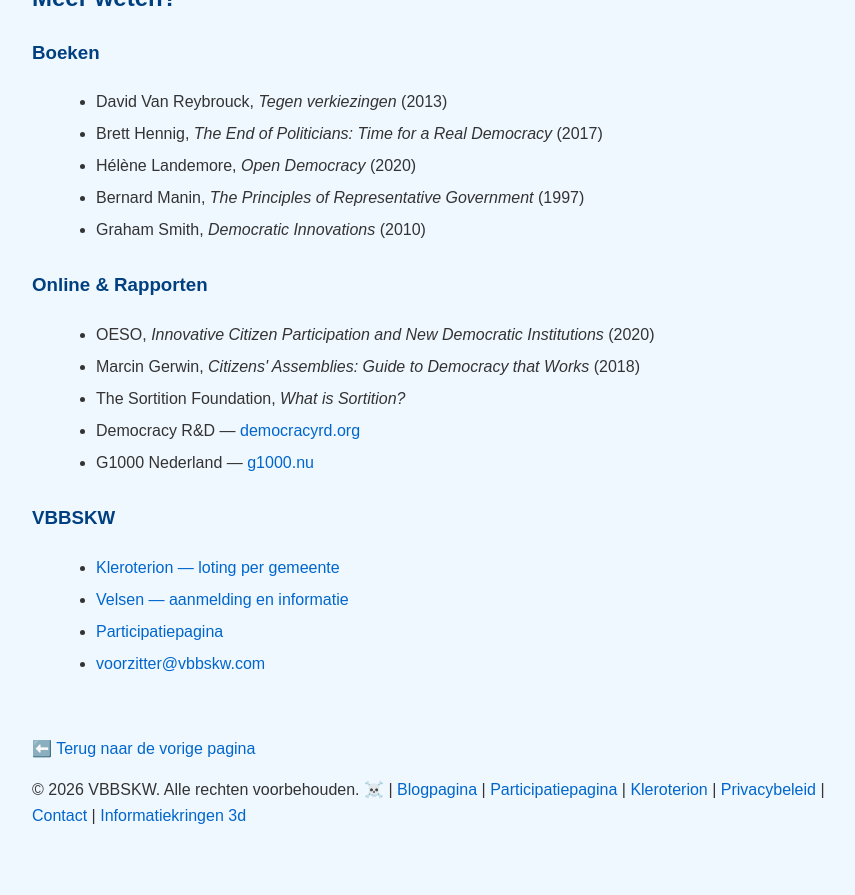
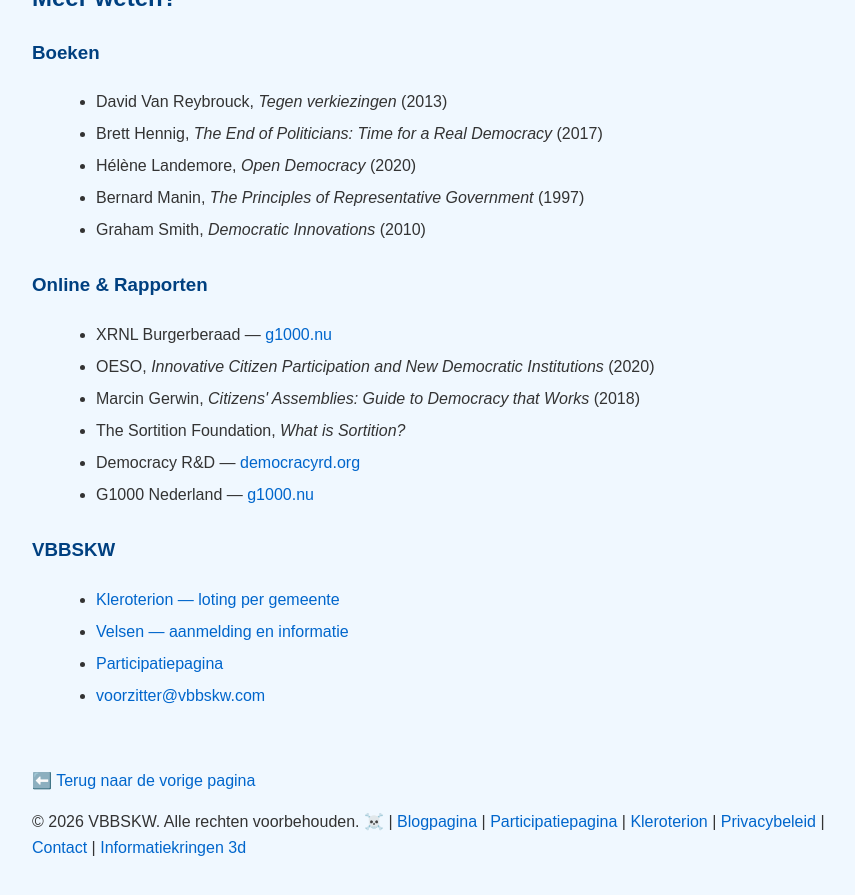
Before and after one commit to Klikblitser/VBBSKW, a Jekyll site: the page built from velsen.html, in a window 1280 px wide and 900 px high, scrolled down 11013 px. Shown: the top 895 px of the window, without its empty margins (208-1063 px from the left). Built offline with Jekyll 4.4.1, drawn with Linux system fonts in a browser that asks for light colours; before the commit the page ends 11881 px from its top, so only the background shows below that.

Commit message:
aanpassing

```diff
--- a/velsen.html
+++ b/velsen.html
@@ -608,6 +608,7 @@
 
   <h3>Online &amp; Rapporten</h3>
   <ul style="margin: 0.5rem 0 1.5rem 1.5rem; line-height: 2;">
+    <li>XRNL Burgerberaad &mdash; <a href="https://extinctionrebellion.nl/app/uploads/2020/07/XRNL-gids-Burgerberaad-1.pdf" target="_blank">g1000.nu</a></li>
     <li>OESO, <em>Innovative Citizen Participation and New Democratic Institutions</em> (2020)</li>
     <li>Marcin Gerwin, <em>Citizens' Assemblies: Guide to Democracy that Works</em> (2018)</li>
     <li>The Sortition Foundation, <em>What is Sortition?</em></li>
```
